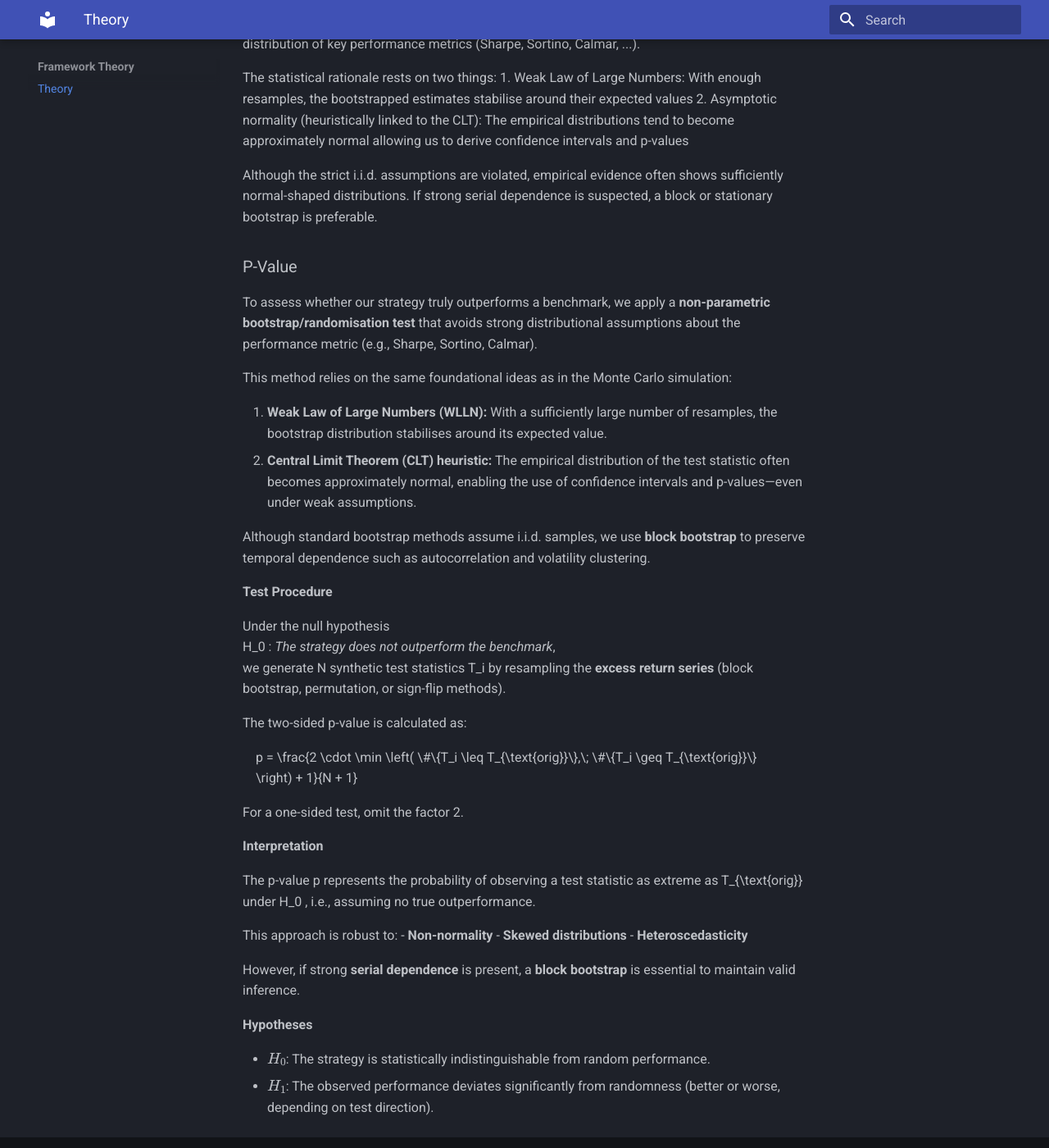
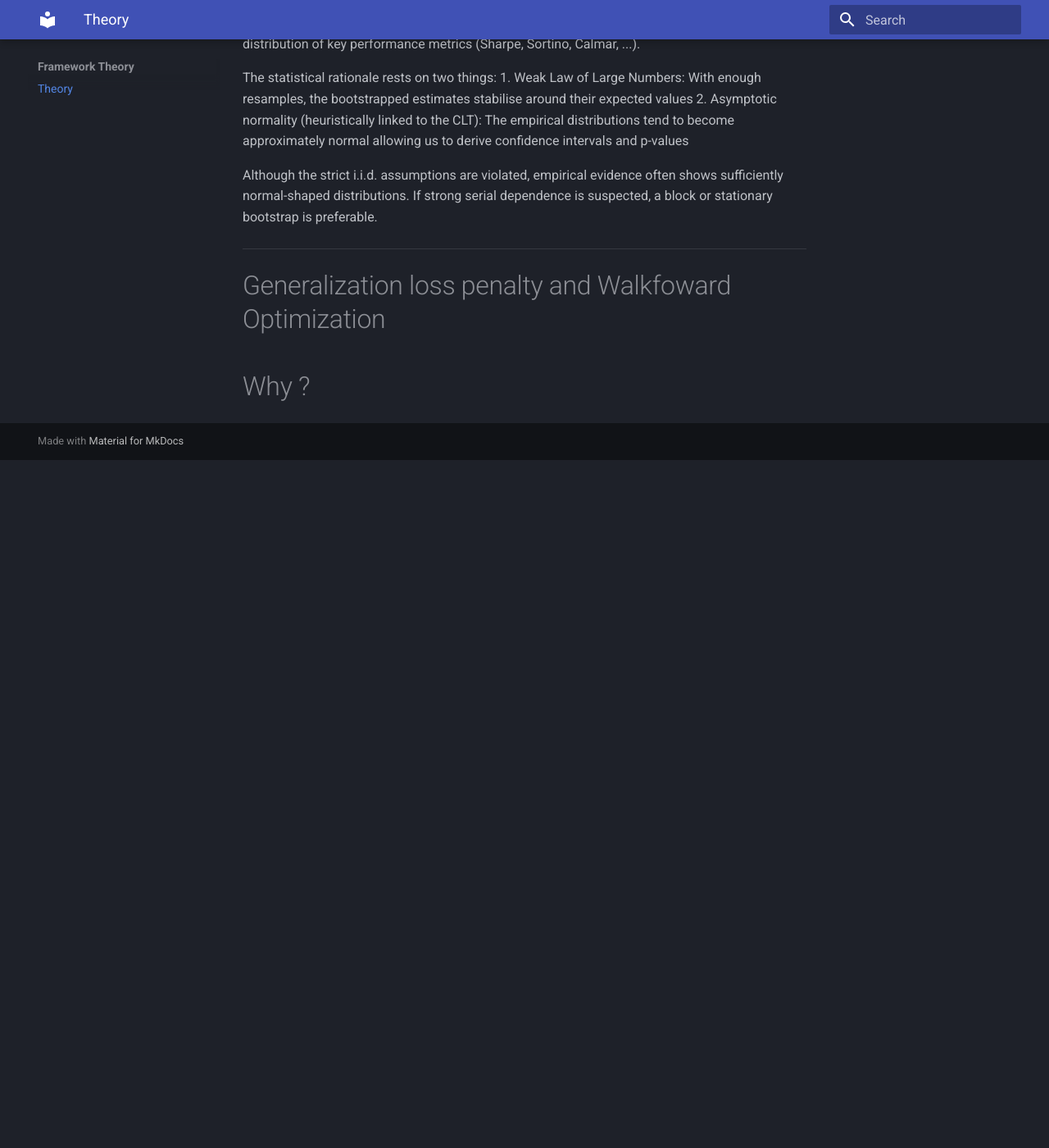
Before and after one commit to papaya0712/quantybt, an MkDocs documentation site: the page built from docs/theory.md, in a window 1280 px wide and 1400 px high, scrolled down 1633 px. Shown: the whole window at 82% size. Built offline with MkDocs 1.6.1 and Material for MkDocs 9.7.7, drawn with Linux system fonts in a browser that asks for light colours; after the commit the page ends 2194 px from its top, so only the background shows below that.

Commit message:
docs update

```diff
--- a/docs/theory.md
+++ b/docs/theory.md
@@ -64,44 +64,7 @@ The statistical rationale rests on two things:
 
 Although the strict i.i.d. assumptions are violated, empirical evidence often shows sufficiently normal-shaped distributions. If strong serial dependence is suspected, a block or stationary bootstrap is preferable.
 
-### P-Value
+---
 
-To assess whether our strategy truly outperforms a benchmark, we apply a **non-parametric bootstrap/randomisation test** that avoids strong distributional assumptions about the performance metric (e.g., Sharpe, Sortino, Calmar).
-
-This method relies on the same foundational ideas as in the Monte Carlo simulation:
-
-1. **Weak Law of Large Numbers (WLLN):** With a sufficiently large number of resamples, the bootstrap distribution stabilises around its expected value.
-2. **Central Limit Theorem (CLT) heuristic:** The empirical distribution of the test statistic often becomes approximately normal, enabling the use of confidence intervals and p-values—even under weak assumptions.
-
-Although standard bootstrap methods assume i.i.d. samples, we use **block bootstrap** to preserve temporal dependence such as autocorrelation and volatility clustering.
-
-**Test Procedure**
-
-Under the null hypothesis
-\( H_0 \): *The strategy does not outperform the benchmark*,
-we generate \( N \) synthetic test statistics \( T_i \) by resampling the **excess return series** (block bootstrap, permutation, or sign-flip methods).
-
-The two-sided p-value is calculated as:
-
-$$
-p = \frac{2 \cdot \min \left( \#\{T_i \leq T_{\text{orig}}\},\; \#\{T_i \geq T_{\text{orig}}\} \right) + 1}{N + 1}
-$$
-
-
-For a one-sided test, omit the factor 2.
-
-**Interpretation**
-
-The p-value \( p \) represents the probability of observing a test statistic as extreme as \( T_{\text{orig}} \) under \( H_0 \), i.e., assuming no true outperformance.
-
-This approach is robust to:
-- **Non-normality**
-- **Skewed distributions**
-- **Heteroscedasticity**
-
-However, if strong **serial dependence** is present, a **block bootstrap** is essential to maintain valid inference.
-
-**Hypotheses**
-
-- $\( H_0 \)$: The strategy is statistically indistinguishable from random performance.
-- $\( H_1 \)$: The observed performance deviates significantly from randomness (better or worse, depending on test direction).
+# Generalization loss penalty and Walkfoward Optimization
+# Why ?
```
